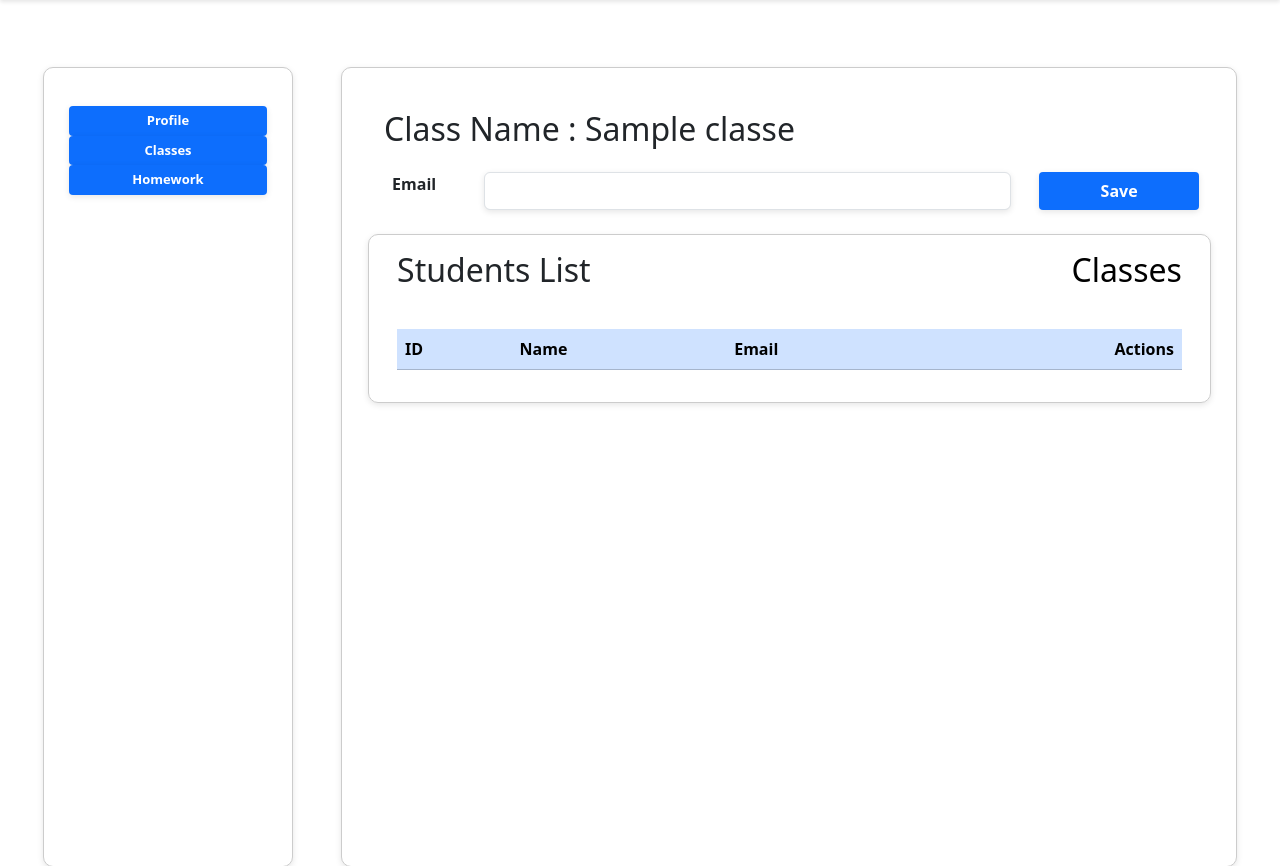
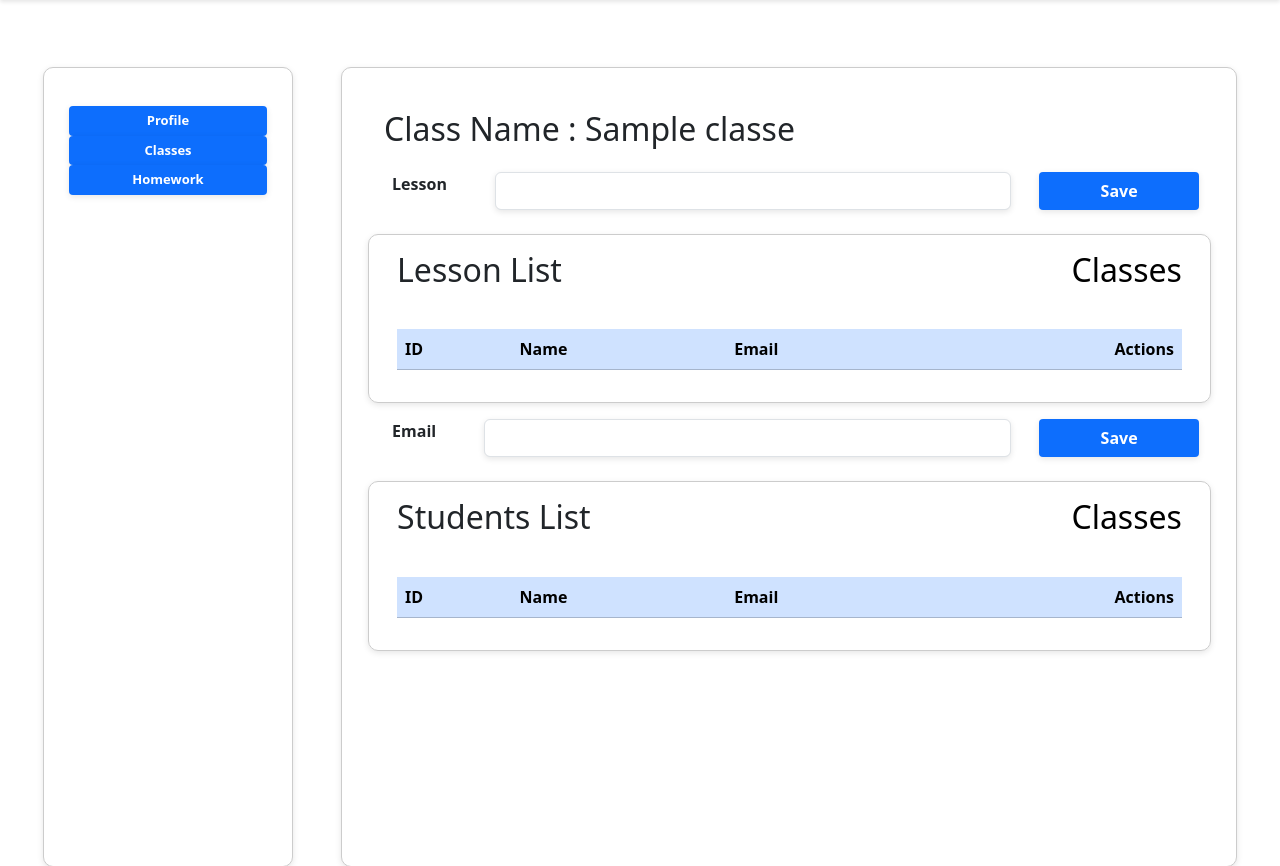
Before and after one commit to myalcin60/Edulien-Plateforme-de-gestion-ducative, a PHP site: page /class_page.php?id=1 in a window 1280 px wide. Shown: the part 131-997 px from the top of the page. Run offline with PHP 8.4, Linux system fonts and the light colour scheme; data comes from the database, SQL or seed files in the repository; tables that the repository leaves empty hold one stand-in row (values such as "Sample post"); lists and menus that the app fills with data are empty; some libraries are stand-ins or nearby versions.

Commit message:
lesson creat is finished

```diff
--- a/src/repositories/class_repository.php
+++ b/src/repositories/class_repository.php
@@ -14,6 +14,22 @@ function create_class($user_id,  $className)
     } catch (Exception $ex) {
         echo 'Error: problème de create class';
     }
+}
+//craet lesson
+function creat_lesson($lessonName, $teacher_id, $classId){
+   try {
+        $pdo = db_connection();
+
+        $sql = 'INSERT INTO lessons ( lessonName, teacherId, classId ) values ( :lessonName, :teacherId, :classId)';
+        $query = $pdo->prepare($sql);
+        $query->bindValue("lessonName", $lessonName);
+        $query->bindValue("teacherId", $teacher_id);
+        $query->bindValue("classId", $classId);
+        $query->execute();
+    } catch (Exception $ex) {
+        echo 'Error: problème de create lesson';
+    }
+
 }
 
 //get class with teacher id
--- a/views/compenents/classes.php
+++ b/views/compenents/classes.php
@@ -40,8 +40,11 @@ $student_classes = show_class_student();
             <div class="container mb-4">
                 <div class="item align-items-end">
                     <div class=" item align-items-end col-md-9 ">
-                        <label for="class_name" class="form-label">ClassName</label>
+                        <label for="class_name" class="form-label">Class</label>
                         <input type="text" id="class_name" name="class_name" class="form-control" placeholder="Enter class name">
+                         <!-- <label for="lesson_name" class="form-label">Lesson</label>
+                        <input type="text" id="lesson_name" name="lesson_name" class="form-control" placeholder="Enter lesson name">
+                     -->
                     </div>
                     <div class=" d-flex w-25 ">
                         <button type="submit">Save</button>
--- a/views/compenents/header.php
+++ b/views/compenents/header.php
@@ -15,10 +15,11 @@ session_start();
 
 </head>
 
-<body >
+<body>
     <div class="header">
         <nav class=" d-flex navbar navbar-expand-lg ">
             <div class="container-fluid" id="navbar">
+
                 <div class="d-flex gap-3 align-items-center">
                     <img class="d-md-block d-none logo-img" src="\edu_php\views\assets\logo.jpg" alt="">
 
@@ -31,12 +32,13 @@ session_start();
                     <?php endif; ?>
 
                 </div>
-                <button class="navbar-toggler" type="button" data-bs-toggle="collapse"
-                    data-bs-target="#navbarSupportedContent" aria-controls="navbarSupportedContent" aria-expanded="false"
-                    aria-label="Toggle navigation">
+                 <button class="navbar-toggler" type="button" data-bs-toggle="collapse"
+                    data-bs-target="#navbarSupportedContent" aria-controls="navbarSupportedContent"
+                    aria-expanded="false" aria-label="Toggle navigation">
                     <span class="navbar-toggler-icon"></span>
                 </button>
-                <div class="collapse navbar-collapse gap-3" id="navbarSupportedContent">
+
+                <div class="flex collapse navbar-collapse gap-3" id="navbarSupportedContent">
                     <div class="d-flex gap-3">
                         <a class="nav-link active" aria-current="page" href="#">Home</a>
                         <a class="nav-link active" aria-current="page" href="#">About</a>
@@ -65,7 +67,7 @@ session_start();
 
                                     </div>
 
-                                    <button style="background:white; color:var(--primary)">Logout</button>
+                                    <button style="background:white; color:var(--primary)" name="logout">Logout</button>
                                 </form>
 
 
--- a/views/compenents/profile.php
+++ b/views/compenents/profile.php
@@ -25,15 +25,15 @@
                 <div class="">
                     <p>ID : <?php echo $_SESSION['id']; ?> </p>
                     <!-- <p>Role : <?php echo $_SESSION['role']; ?> </p> -->
-                    <p>Email : <?php echo $_SESSION['email']; ?> </p>
+                    <p>Email  <?php echo $_SESSION['email']; ?> </p>
 
                 </div>
                 <div>
-                    <p>Last Name : <?php echo $_SESSION['last_name']; ?> </p>
+                    <p>Last Name  <?php echo $_SESSION['last_name']; ?> </p>
 
                 </div>
                 <div>
-                    <p>First Name : <?php echo $_SESSION['first_name']; ?> </p>
+                    <p>First Name  <?php echo $_SESSION['first_name']; ?> </p>
                 </div>
                 <div>
                     <button class="profil-updt">Update</button>
--- a/views/pages/class_page.php
+++ b/views/pages/class_page.php
@@ -3,6 +3,8 @@ include __DIR__ . '/../../src/services/class_services.php';
 include __DIR__ . '/../../src/services/student_service.php';
 $classId = $_GET['id'];
 $class = get_class_by_classId($classId);
+// echo $class[0]["teacherId"];
+
 $_SESSION['classId'] = $classId;
 $students = show_students($classId);
 
@@ -54,11 +56,41 @@ $homework = 'Homework';
                     <?php endif; ?>
                 </div>
 
-                <form class="form-sm" action="../../src/controllers/student_controller.php" method="post">
+
+                <form class="form-sm" action="../../src/controllers/class_controller.php" method="post">
                     <div>
                         <h2 class="p-3 title"> Class Name : <?= $class[0][1] ?> </h2>
                         <input type="hidden" name="classId" value="<?= $classId ?> ">
+                        <input type="hidden" name="teacherId" value="<?= $class[0]["teacherId"] ?> ">
+                        <input type="hidden" name="formType" value="create_lesson">
                     </div>
+                    <div class="container mb-4  gap-3 d-flex  ">
+                        <div class="container-sm  gap-5 d-flex">
+                            <label for="lesson" class="form-label">Lesson</label>
+                            <input type="text" class="form-control" id="lesson" name="lesson">
+                        </div>
+                        <div class=" d-flex w-25 ">
+                            <button type="submit">Save</button>
+                        </div>
+                    </div>
+                </form>
+                   <div class="box-shadow container-md mb-3">
+                    <div class="d-flex gap-3 p-3 justify-content-between">
+                        <h2>Lesson List</h2> <a style="text-decoration: none;" href="./teacher_dashboard.php?form=classes">
+                            <h2 style="color:black"> Classes</h2>
+                        </a>
+                    </div>
+
+                    <div class="gap-3 p-3">
+                        <?= $students ?>
+                    </div>
+                </div>
+
+                <form class="form-sm" action="../../src/controllers/student_controller.php" method="post">
+                    <!-- <div>
+                        <h2 class="p-3 title"> Class Name : <?= $class[0][1] ?> </h2>
+                        <input type="hidden" name="classId" value="<?= $classId ?> ">
+                    </div> -->
                     <div class="container mb-4  gap-3 d-flex  ">
                         <div class="container-sm  gap-5 d-flex">
                             <label for="email" class="form-label">Email</label>
```
Also changed, not shown: src/controllers/class_controller.php (+31 -8 lines).
